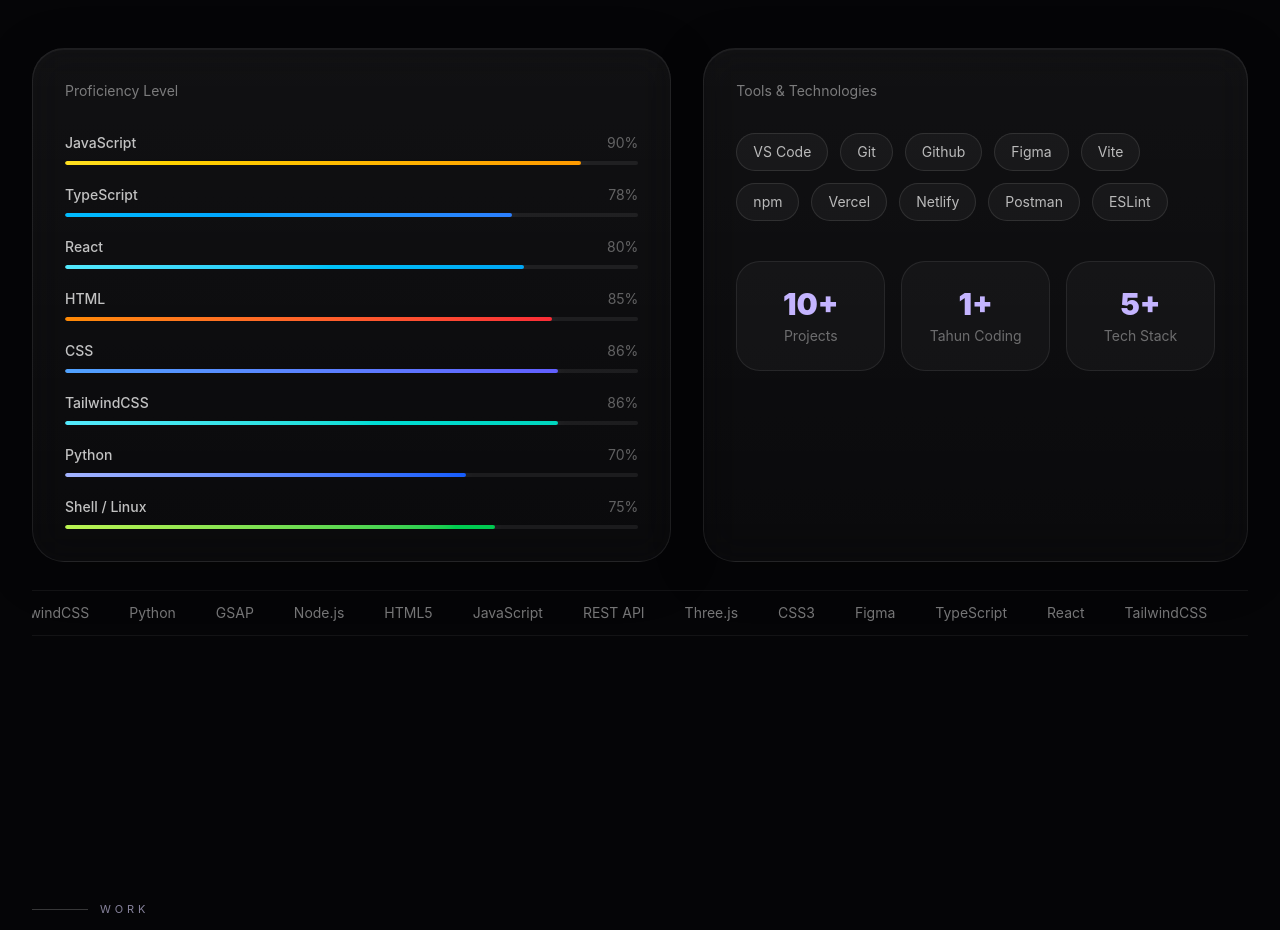
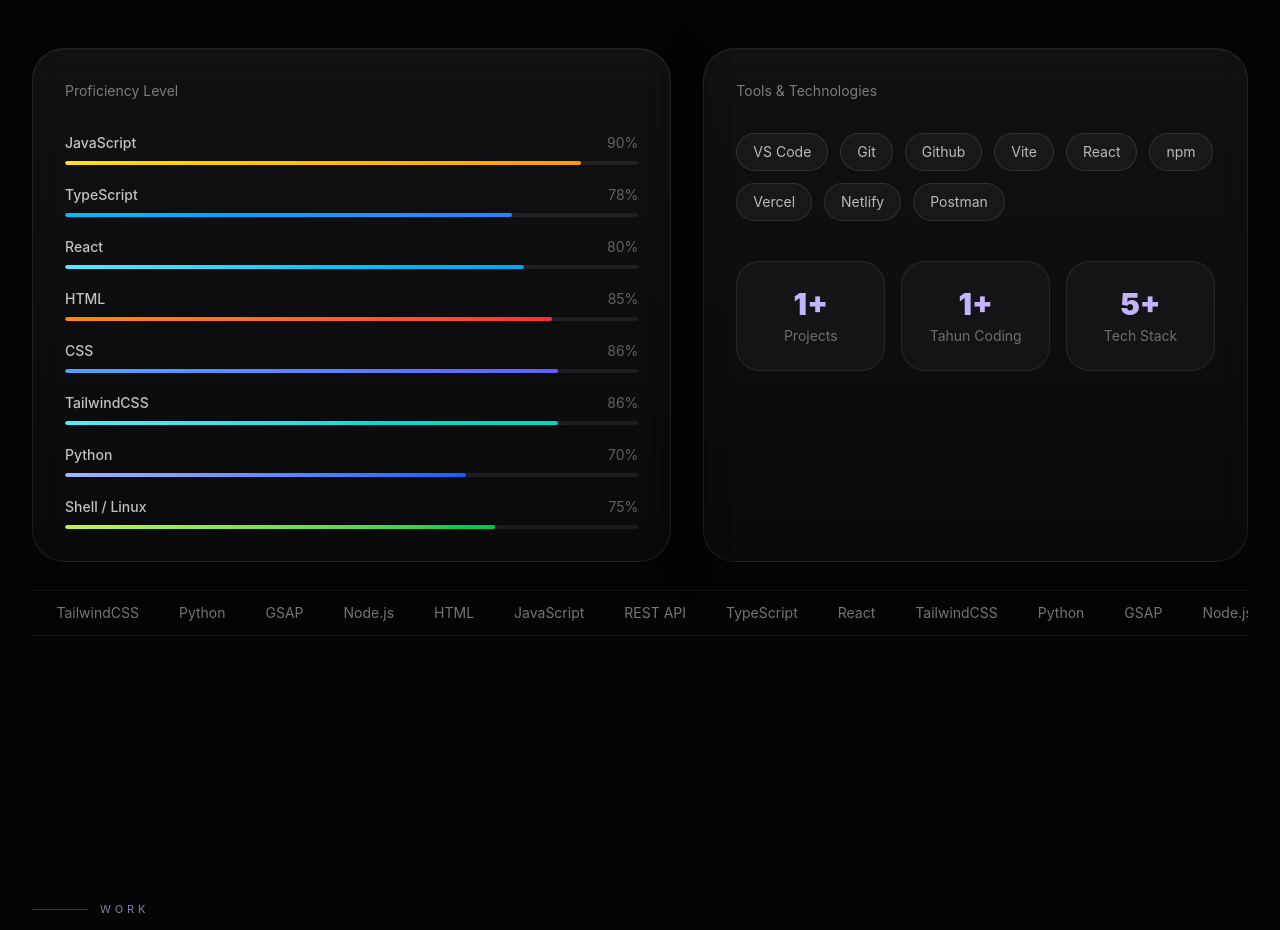
Before and after one commit to KingAldy/my-porto, a React app: page / in a window 1280 px wide. Shown: the part 2260-3190 px from the top of the page. Built offline with nearby package versions, Linux system fonts and the light colour scheme; the HTML template or start-up script is replaced by a standard one.

Commit message:
Update social links and project statistics

```diff
--- a/src/App.tsx
+++ b/src/App.tsx
@@ -40,7 +40,7 @@
 
 const SOCIALS = {
   telegram: "https://t.me/aldyzzxy",
-  github: "https://github.com/KingAldy",
+  github: "https://github.com/",
   instagram: "https://instagram.com/dyyforyous",
   linkedin: "https://linkedin.com/in/bayu-rizky-aldiano-9944lett",
   email: "mailto:tubulyubul@gmail.com",
@@ -749,13 +749,12 @@
                         "VS Code",
                         "Git",
                         "Github",
-                        "Figma",
                         "Vite",
+                        "React",
                         "npm",
                         "Vercel",
                         "Netlify",
                         "Postman",
-                        "ESLint",
                       ].map((tool, i) => (
                         <motion.div
                           key={tool}
@@ -772,7 +771,7 @@
 
                     <div className="mt-10 grid gap-4 sm:grid-cols-3">
                       {[
-                        { value: "10+", label: "Projects" },
+                        { value: "1+", label: "Projects" },
                         { value: "1+", label: "Tahun Coding" },
                         { value: "5+", label: "Tech Stack" },
                       ].map((stat) => (
@@ -801,12 +800,9 @@
                           "Python",
                           "GSAP",
                           "Node.js",
-                          "HTML5",
+                          "HTML",
                           "JavaScript",
                           "REST API",
-                          "Three.js",
-                          "CSS3",
-                          "Figma",
                         ].map((item, i) => (
                           <span key={`${row}-${item}-${i}`} className="shrink-0">
                             {item}
```
